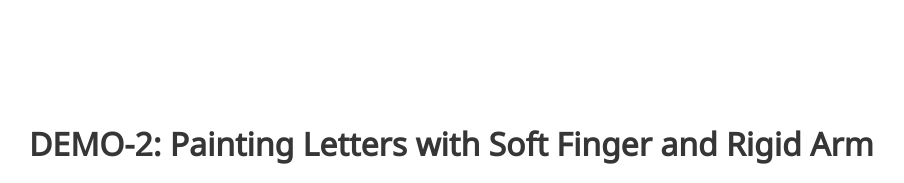
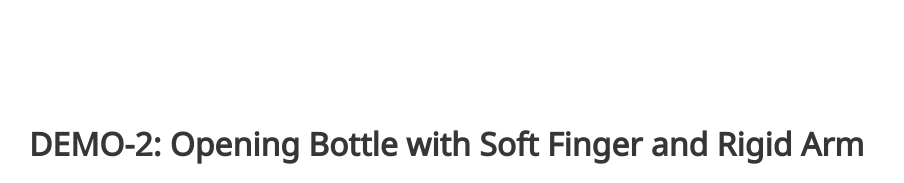
Before and after one commit to terry97-guel/KINN.github.io, a plain HTML site: page index.html in a window 1280 px wide. Shown: the part 1560-1743 px from the top of the page, without its empty margins (35-939 px from the left). Drawn offline with nearby package versions, Linux system fonts and the light colour scheme; some packages are replaced by stand-ins of ours; a script that the page names is missing; some icons are missing; a web font is replaced by a local one.

Commit message:
fix type-o

```diff
--- a/index.html
+++ b/index.html
@@ -205,7 +205,7 @@
     <div class="hero-body">
         <div class="container">
             <!-- Paper video. -->
-            <h2 class="title is-3">DEMO-2: Painting Letters with Soft Finger and Rigid Arm </h2>
+            <h2 class="title is-3">DEMO-2: Opening Bottle with Soft Finger and Rigid Arm </h2>
             <div class="columns is-centered has-text-centered">
                 <div class="column is-four-fifths">
                     <div class="publication-video">
```
